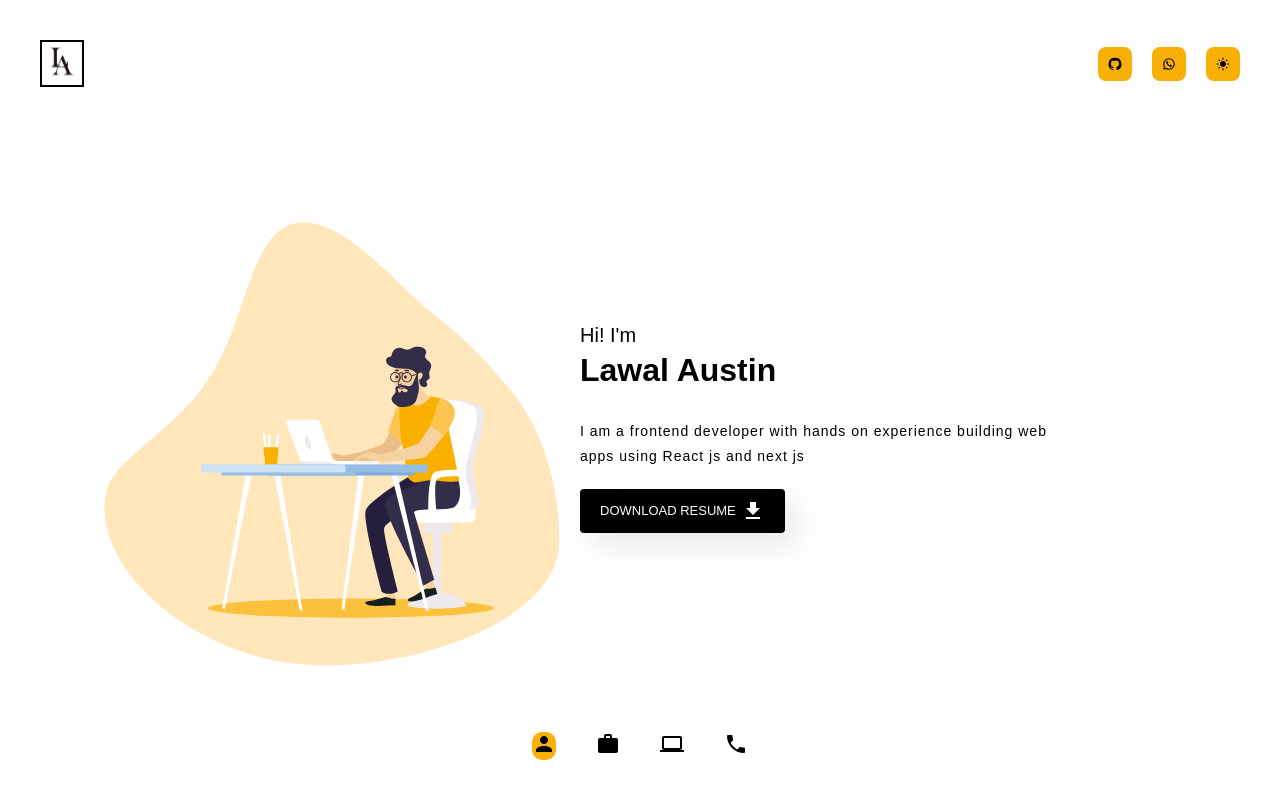
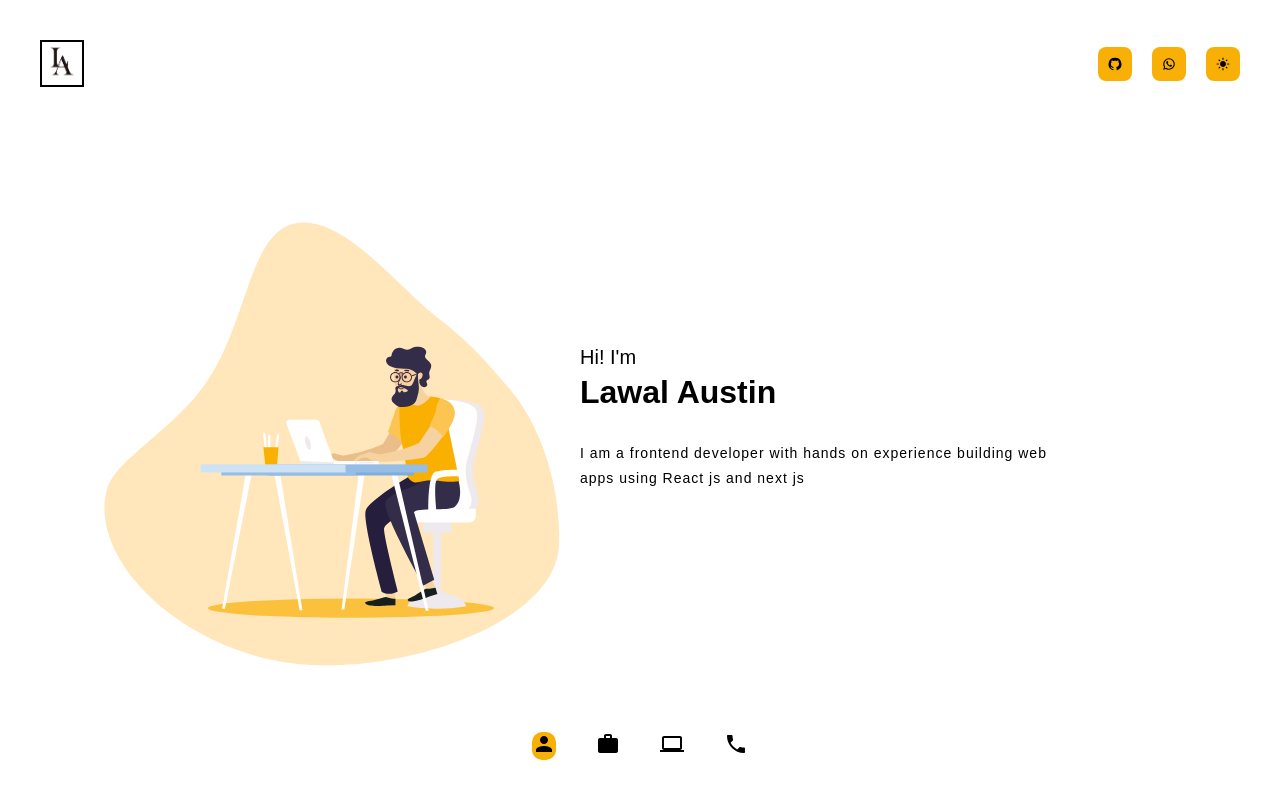
Before and after one commit to ostin01/my--portfolio, a React (Create React App) app: page / in a window 1280 px wide. Shown: the top 789 px of the page. Built offline with nearby package versions, Linux system fonts and the light colour scheme.

Commit message:
code update

```diff
--- a/src/component/Hero.js
+++ b/src/component/Hero.js
@@ -1,5 +1,5 @@
 import "./hero.css";
-import DownloadIcon from "@mui/icons-material/Download";
+// import DownloadIcon from "@mui/icons-material/Download";
 
 const Hero = () => {
   return (
@@ -15,9 +15,13 @@ const Hero = () => {
             I am a frontend developer with hands on experience building web apps
             using React js and next js
           </p>
-          <a className="download__button" href="/" download>
+          {/* <a
+            className="download__button"
+            href="./images/01 Austin.pdf"
+            download
+          >
             Download Resume <DownloadIcon />
-          </a>
+          </a> */}
         </div>
       </div>
     </div>
```
